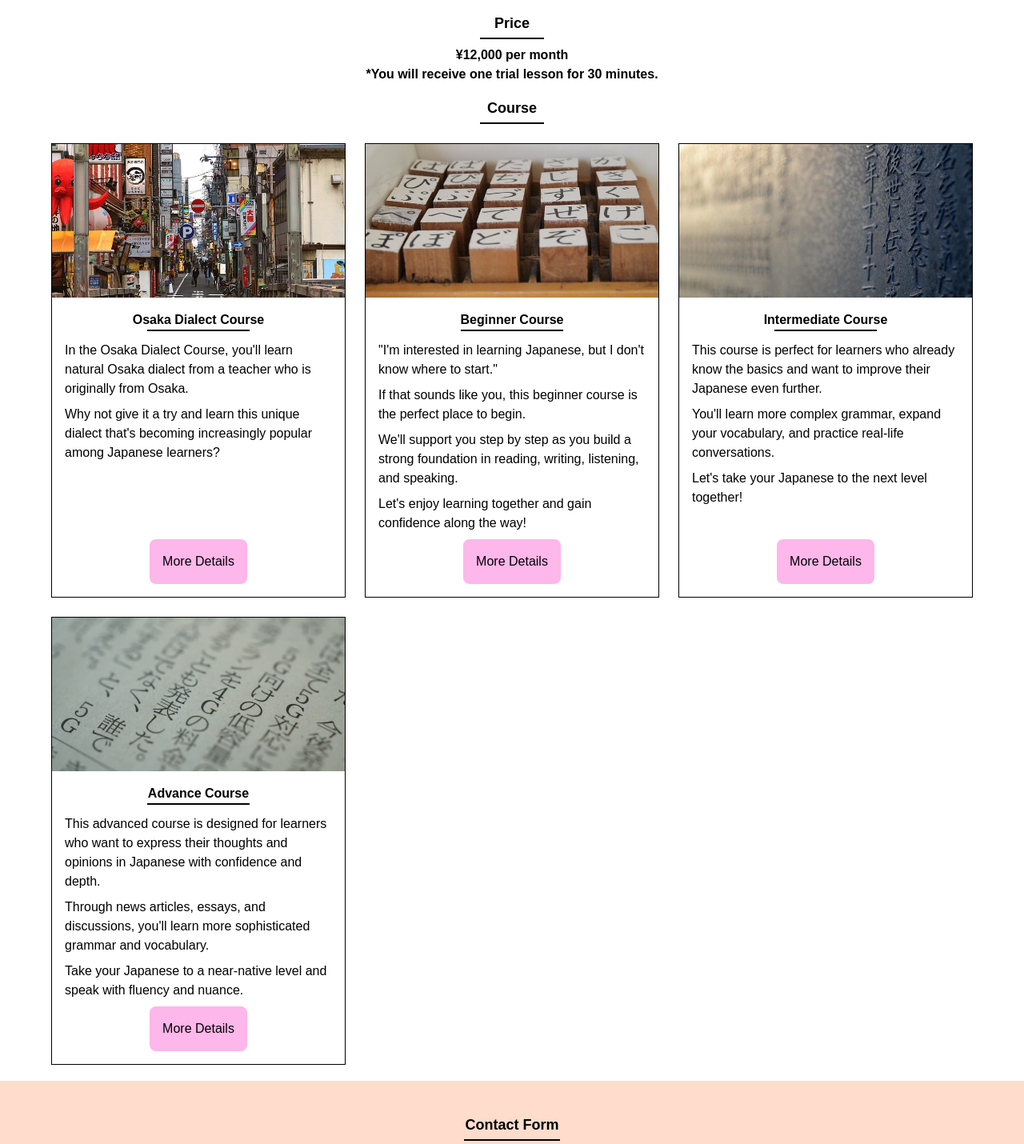
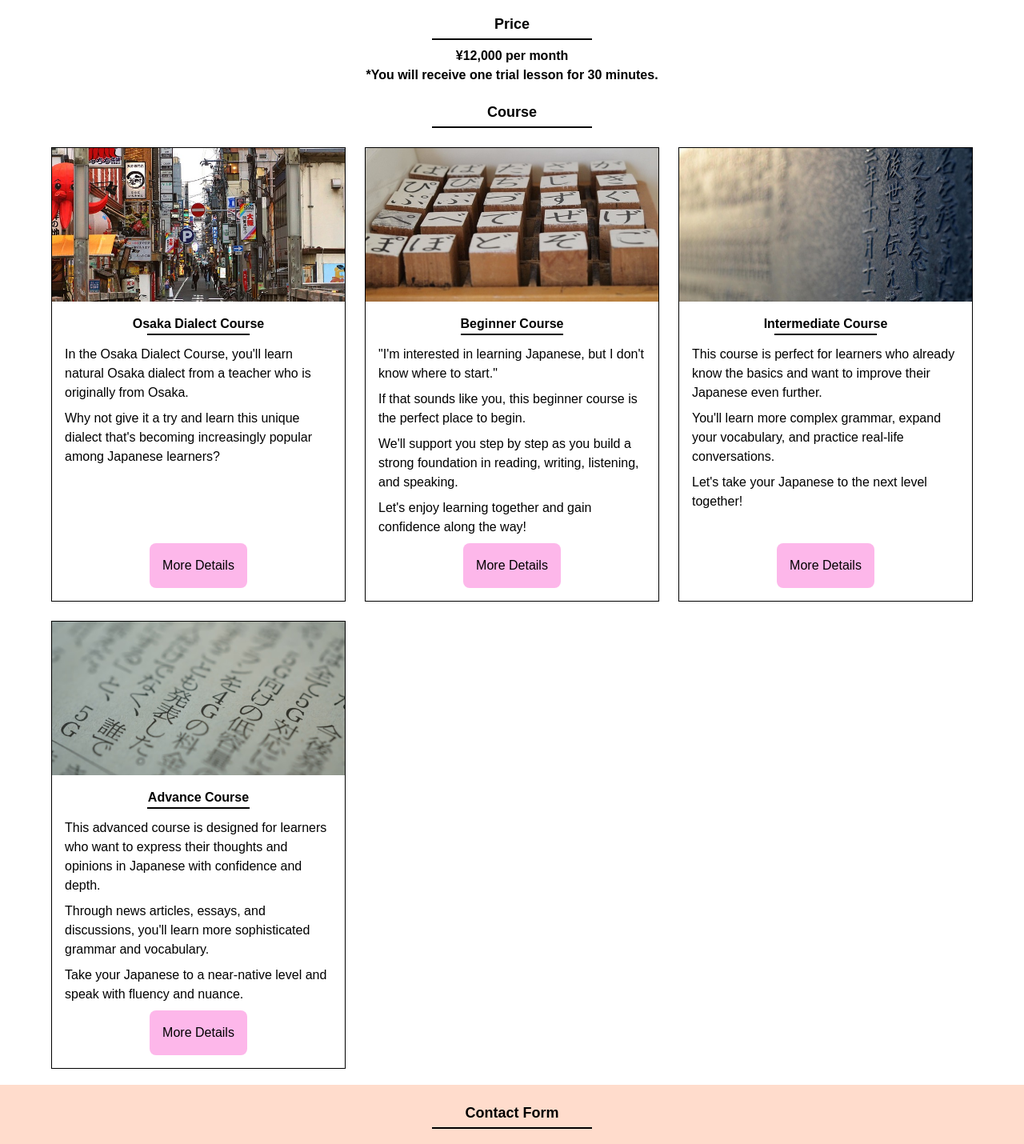
Before and after one commit to Yuto-A2/miki-jp, a Next.js app: page / in a window 1280 px wide. Shown: the part 1720-3150 px from the top of the page at 80% size. Built offline with nearby package versions, Linux system fonts and the light colour scheme.

Commit message:
Created a new componet, sectionTitle

```diff
--- a/src/components/ClassHour.tsx
+++ b/src/components/ClassHour.tsx
@@ -1,9 +1,8 @@
-
+import SectionTitle from "./layouts/SectionTitle"
 export default function ClassHour() {
     return (
         <>
-            <h2 className="text-lg text-center mt-5 font-bold relative after:content-[''] after:block after:w-50 after:h-[2px]
-               after:bg-black after:mx-auto after:mt-1">Class Hour</h2>
+            <SectionTitle headerTitle="Class Hour"></SectionTitle>
             <div className="w-full overflow-auto">
                 <table className="mx-auto border-2 border-black mt-2 min-w-[600px]">
                     <thead className="bg-gray-400">
--- a/src/components/ContactUs.tsx
+++ b/src/components/ContactUs.tsx
@@ -1,6 +1,7 @@
 'use client';
 
 import { useState } from "react";
+import SectionTitle from "./layouts/SectionTitle";
 
 export default function ContactUs() {
     const [successMessage, setSuccessMessage] = useState("");
@@ -45,9 +46,7 @@ export default function ContactUs() {
 
     return (
         <div className="border-solid border-[1px] border-[#FFDCCC] bg-[#FFDCCC]">
-            <h2 className="text-center text-lg mt-10 font-bold relative after:content-[''] after:block after:w-30 after:h-[2px]
-               after:bg-black after:mt-1 after:mx-auto" id="contact">Contact Form</h2>
-
+            <SectionTitle headerTitle="Contact Form" id="contact"></SectionTitle>
             {successMessage && <p className="text-green-600 text-center mt-2">{successMessage}</p>}
             {errorMessage && <p className="text-red-600 text-center mt-2">{errorMessage}</p>}
 
--- a/src/components/Course.tsx
+++ b/src/components/Course.tsx
@@ -1,13 +1,11 @@
 import Image from 'next/image';
 import CourseBtn from './CourseBtn';
+import SectionTitle from './layouts/SectionTitle';
 
 export default function Course() {
     return (
         <>
-            <h2 className="text-lg text-center mt-4 font-bold relative after:content-[''] after:block after:w-20 after:h-[2px] after:bg-black after:mx-auto after:mt-1">
-                Course
-            </h2>
-
+            <SectionTitle headerTitle="Course"></SectionTitle>
             <div className="mb-5 grid grid-cols-1 sm:grid-cols-2 md:grid-cols-3 gap-6 max-w-screen-xl mx-auto mt-6 items-stretch w-[90%]">
                 {/* Card */}
                 {[
--- a/src/components/CourseBtn.tsx
+++ b/src/components/CourseBtn.tsx
@@ -8,9 +8,9 @@ type Props = {
 export default function CourseBtn({ href, title }: Props) {
   return (
     <Link href={href}>
-      <a className="inline-block bg-[#FDB7EA] rounded-lg p-4 cursor-pointer hover:opacity-80 hover:-translate-y-1 transition transform duration-300">
+      <div className="inline-block bg-[#FDB7EA] rounded-lg p-4 cursor-pointer hover:opacity-80 hover:-translate-y-1 transition transform duration-300">
         {title}
-      </a>
+      </div>
     </Link>
   );
 }
--- a/src/components/Price.tsx
+++ b/src/components/Price.tsx
@@ -1,8 +1,8 @@
+import SectionTitle from "./layouts/SectionTitle"
 export default function Price() {
     return (
         <>
-            <h2 className="text-lg text-center mt-5 font-bold relative after:content-[''] after:block after:w-20 after:h-[2px]
-               after:bg-black after:mx-auto after:mt-1">Price</h2>
+            <SectionTitle headerTitle="Price"></SectionTitle>
             <div className="text-center">
                 <p className="font-bold mt-2">&yen;12,000 per month</p>
                 <p className="font-bold">*You will receive one trial lesson for 30 minutes.</p>
--- a/src/components/Reason.tsx
+++ b/src/components/Reason.tsx
@@ -1,11 +1,11 @@
 import Image from 'next/image';
+import SectionTitle from './layouts/SectionTitle';
 export default function Reason() {
     return (
         <>
             {/* why mikity japanese */}
 
-            <h2 className="text-lg text-center mt-5 font-bold relative after:content-[''] after:block after:w-50 after:h-[2px]
-               after:bg-black after:mx-auto after:mt-1">Why ミキティ Japanese?</h2>
+            <SectionTitle headerTitle="Why ミキティ Japanese?"></SectionTitle>
             <div className="flex flex-col mt-4 lg:flex-row lg:items-stretch items-center justify-center">
                 <div className="bg-[#B7B1F2] p-3 lg:w-[40%] w-[90%] flex flex-col justify-center">
                     <h3 className="text-center relative after:content-[''] after:block after:w-56 after:h-[2px] after:bg-black after:mx-auto mb-8">Native Osaka Dialect</h3>
--- a/src/components/RegisterBtn.tsx
+++ b/src/components/RegisterBtn.tsx
@@ -1,12 +1,10 @@
 import CourseBtn from "./CourseBtn";
+import SectionTitle from "./layouts/SectionTitle";
 
 export default function RegisterBtn() {
   return (
     <>
-      <h2 className="text-lg text-center mt-5 font-bold relative after:content-[''] after:block after:w-50 after:h-[1px]
-               after:bg-black after:mx-auto after:mt-1">
-        Register for a free trial class here
-      </h2>
+      <SectionTitle headerTitle="Register for a free trial class here"></SectionTitle>
       <div className="text-center mt-3">
         <CourseBtn href="#contact" title="Contact Us" />
       </div>
--- /dev/null
+++ b/src/components/layouts/SectionTitle.tsx
@@ -0,0 +1,10 @@
+type props = {
+    headerTitle:string
+    id?: string;
+}
+export default function SectionTitle({ headerTitle }: props) {
+    return (
+        <h2 className="text-lg text-center mt-5 font-bold relative after:content-[''] after:block after:w-50 after:h-[2px]
+               after:bg-black after:mx-auto after:mt-1">{headerTitle}</h2>
+    )
+}
```
